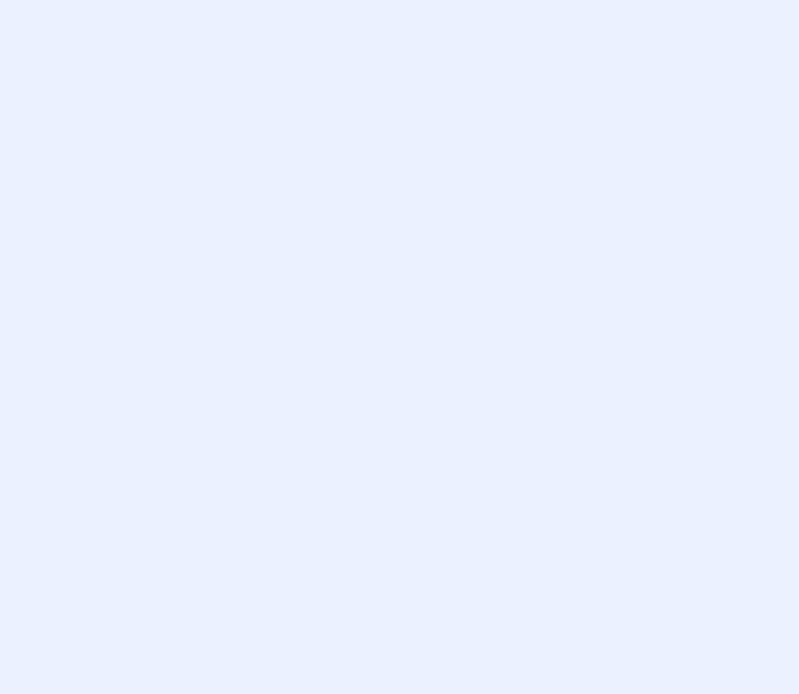
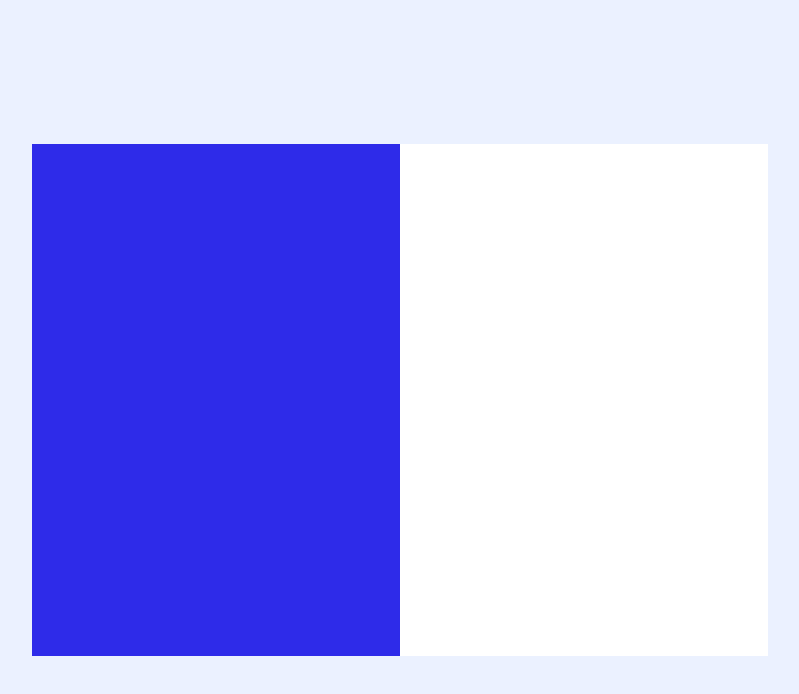
Before and after one commit to GuimaraesJC/Results-summary-component, a plain HTML site: page index.html in a window 1280 px wide. Shown: the whole page, without its empty margins (240-1039 px from the left). Drawn offline with Linux system fonts and the light colour scheme.

Commit message:
Sets component container centered on screen

```diff
--- a/index.html
+++ b/index.html
@@ -18,6 +18,11 @@
 </head>
 
 <body>
+  <main>
+    <section class="result"></section>
+
+    <section class="summary"></section>
+  </main>
 
   <!-- <div class="attribution">
     Challenge by <a href="https://www.frontendmentor.io?ref=challenge" target="_blank">Frontend Mentor</a>.
--- a/styles.css
+++ b/styles.css
@@ -30,6 +30,11 @@
 
 body {
   background-color: var(--pale-blue);
+  display: flex;
+  align-items: center;
+  justify-content: center;
+  width: 100vw;
+  height: 100vh;
 }
 
 body,
@@ -47,3 +52,21 @@ span,
 button {
   font-size: 18px;
 }
+
+main {
+  width: 46rem;
+  height: 32rem;
+  display: flex;
+}
+
+.result {
+  width: 50%;
+  height: inherit;
+  background-color: var(--light-royal-blue);
+}
+
+.summary {
+  width: 50%;
+  height: inherit;
+  background-color: var(--white);
+}
```
